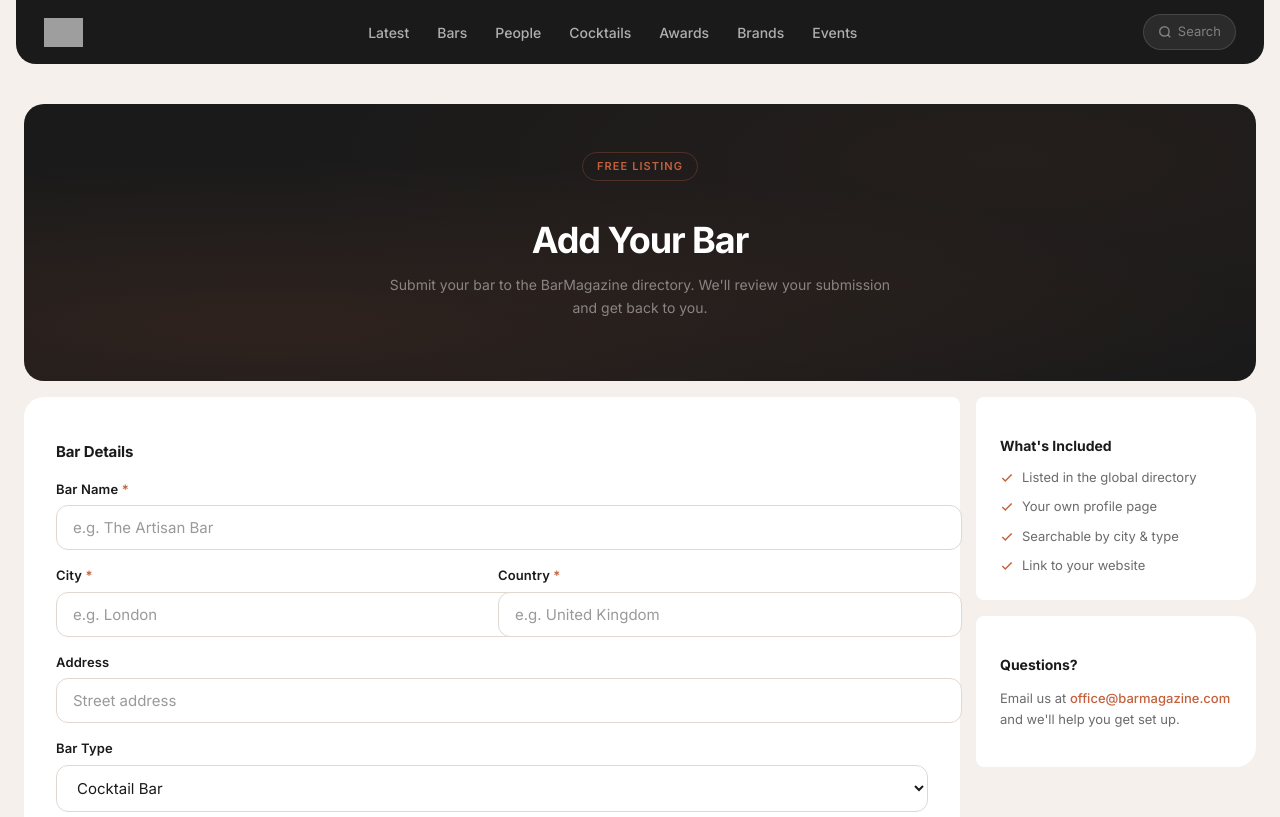
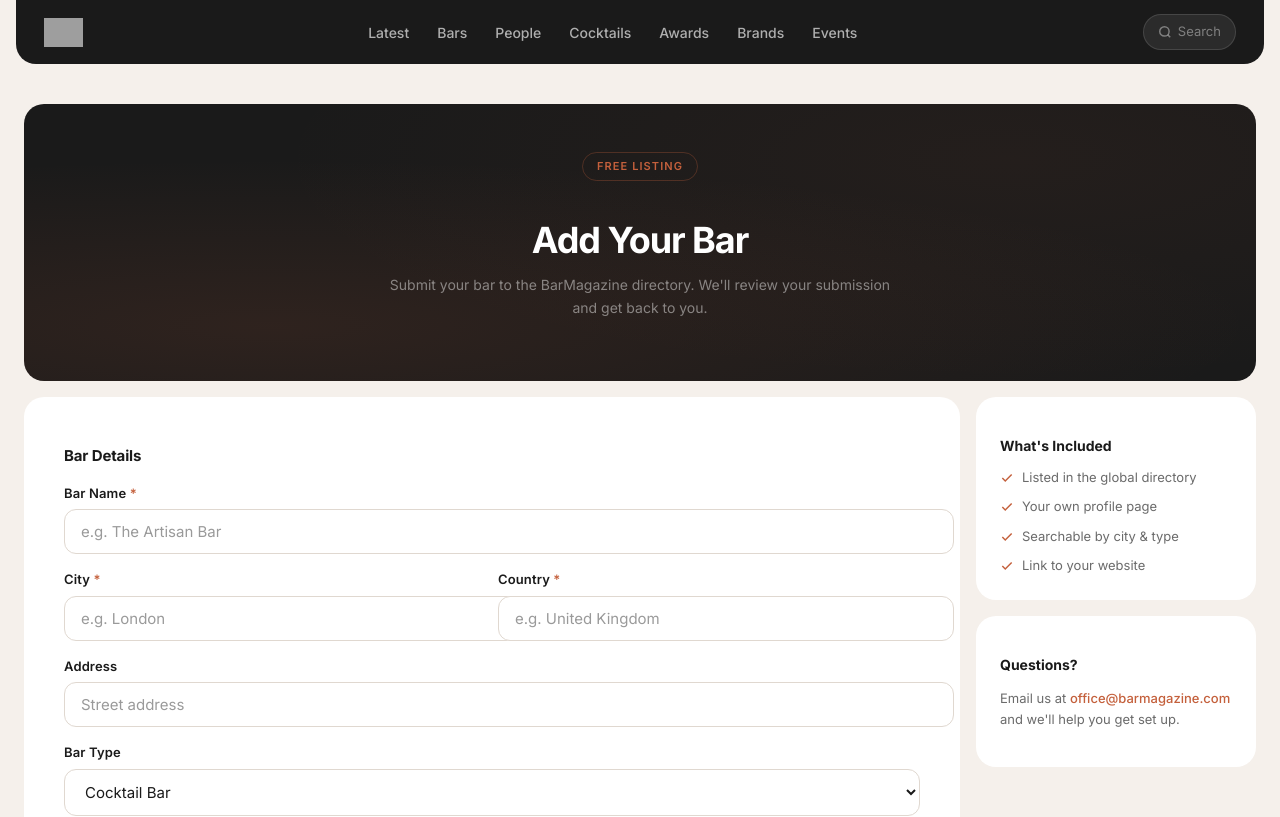
Before and after one commit to romanzelenkajj-dev/barmagazine-next, a Next.js app: page /add-your-bar in a window 1280 px wide. Shown: the top 817 px of the page. Built offline with nearby package versions, Linux system fonts and the light colour scheme; grey boxes are pictures that could not be loaded.

Commit message:
Revert asymmetric border-radius, increase form card padding for corner clearance

```diff
--- a/src/app/globals.css
+++ b/src/app/globals.css
@@ -3442,8 +3442,8 @@ textarea.form-input {
 /* Form card */
 .add-bar-form-card {
   background: var(--bg-card);
-  border-radius: var(--radius) 8px 8px var(--radius);
-  padding: 32px;
+  border-radius: var(--radius);
+  padding: 36px 40px;
 }
 
 .add-bar-form {
@@ -3544,7 +3544,7 @@ textarea.form-input {
 
 .add-bar-info-card {
   background: var(--bg-card);
-  border-radius: 8px var(--radius) var(--radius) 8px;
+  border-radius: var(--radius);
   padding: 24px;
 }
 
```
